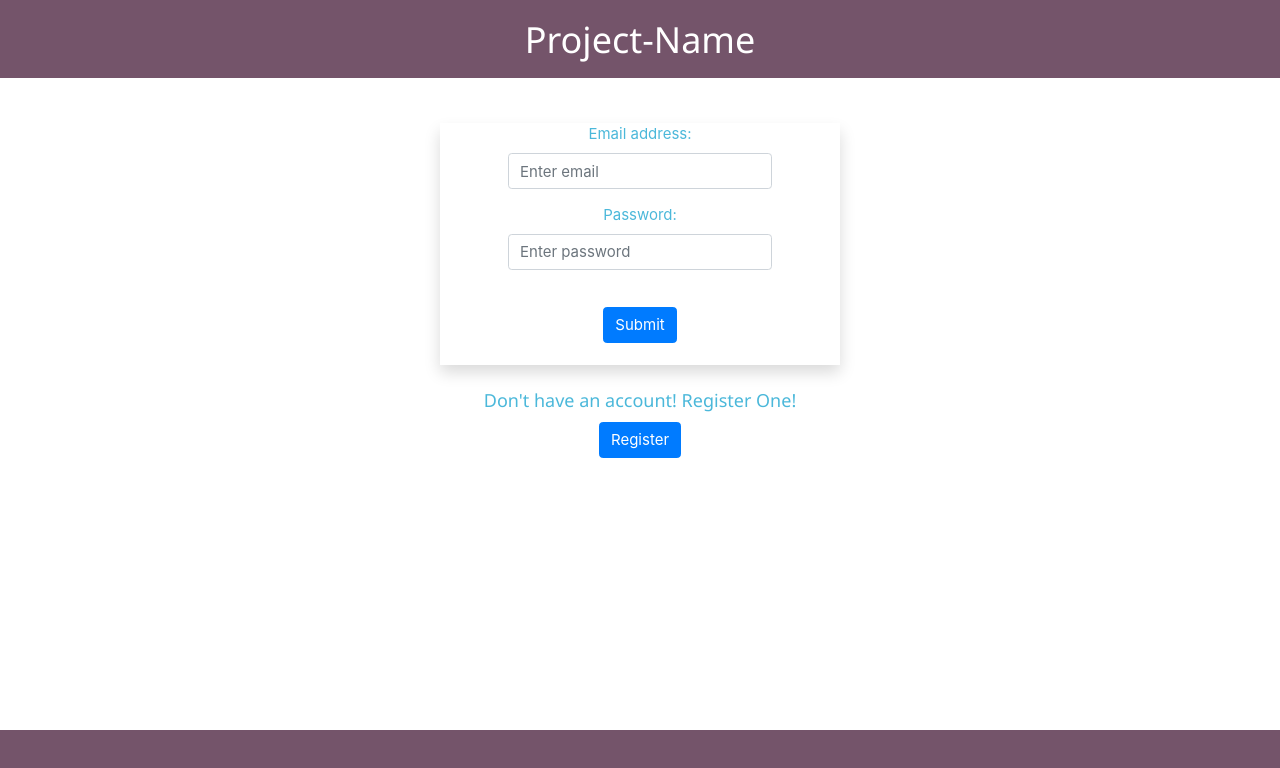
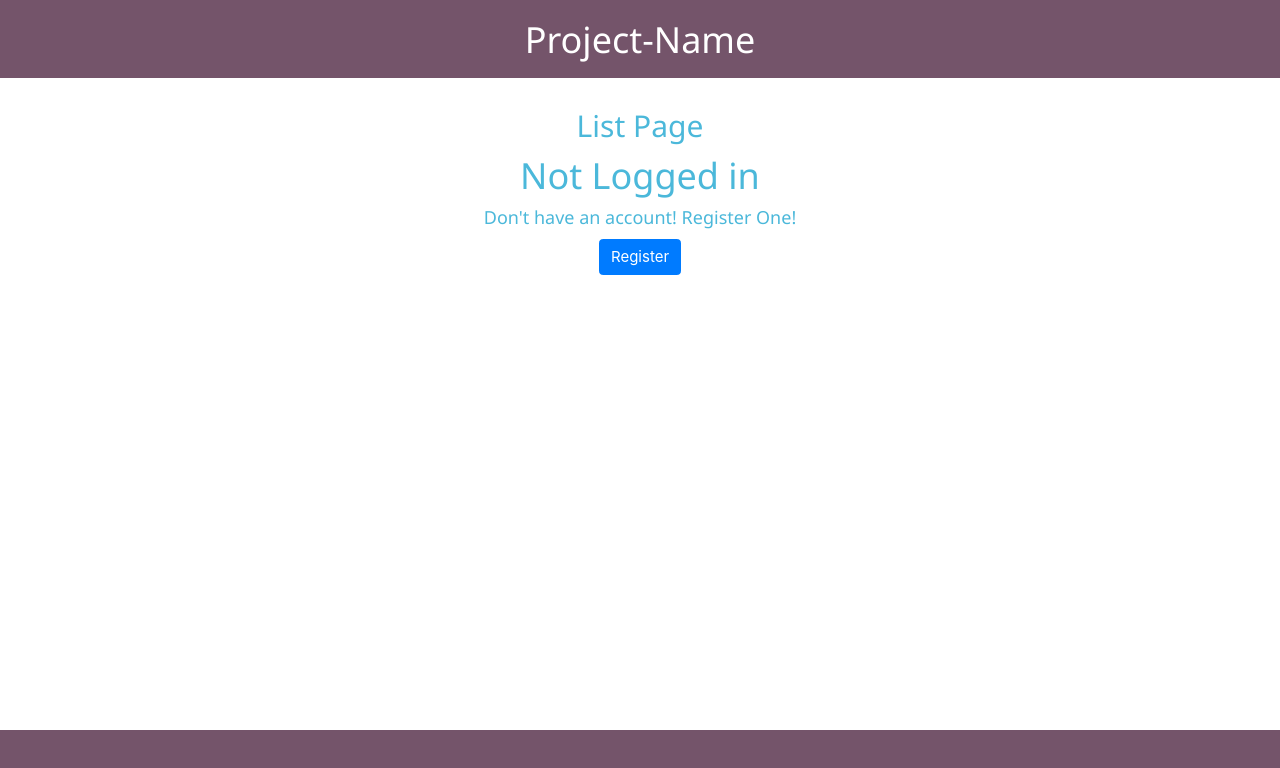
Before and after one commit to TechReturnersFeb2020FoodOMeter/foodometer-frontend, a React (Create React App) app: page /List in a window 1280 px wide. Shown: the top 768 px of the page. Built offline with nearby package versions, Linux system fonts and the light colour scheme.

Commit message:
Implemented List Page

```diff
--- a/package.json
+++ b/package.json
@@ -6,6 +6,7 @@
     "@testing-library/jest-dom": "^4.2.4",
     "@testing-library/react": "^9.5.0",
     "@testing-library/user-event": "^7.2.1",
+    "axios": "^0.19.2",
     "react": "^16.13.1",
     "react-dom": "^16.13.1",
     "react-js-banner": "^0.4.1",
--- a/src/App.js
+++ b/src/App.js
@@ -1,9 +1,12 @@
-import React from "react";
+import React, { useState,setState } from "react";
 import "./App.css";
 import Header from "./Header/Header";
 import Footer from "./Footer/Footer";
 import Mylist from "./Pages/Mylist";
-import Login from "./Pages/Login";
+import Home from "./Home";
+import List from "./List";
+import axios from "axios";
+
 
 import {
   BrowserRouter as Router,
@@ -14,19 +17,65 @@ import {
 } from "react-router-dom";
 
 function App() {
+  const [loggedInStatus,setloggedInStatus]= useState("Not Logged in");
+  const [user,setUser]=useState({});
+
+
+  // const loginUser = (usernametext, passwordtext) => {
+  //   axios.post("https://k7re4kzp33.execute-api.eu-west-1.amazonaws.com/dev/foodometer",{
+  //     username: usernametext,
+  //     password: passwordtext
+  //   })
+  //   .then(response=>{
+  //    console.log("Login Successful",response.data);
+  //    alert("logged in")
+
+  //   })
+  //   .catch(err=>{
+  //     console.log("Error adding the task",err);
+
+  //   })
+  // }
+  const handleLoggedIn = () =>{
+    setState({
+      loggedInStatus : "Logged In",
+      user : {},
+    })
+  }
+
   return (
     <div className="App">
 
       <Header />
       <main>
-        <Login/>
+
+        <Router>
+          <Switch>
+            <Route
+            exact
+            path="/"
+            render = {props=>(
+              <Home {...props} handleLoggedIn = {handleLoggedIn} loggedInStatus = {loggedInStatus}/>
+            )}/>
+            <Route
+            exact
+            path="/List"
+            render = {props=>(
+              <List {...props} loggedInStatus = {loggedInStatus}/>
+            )}/>
+
+          </Switch>
+        </Router>
+        { loggedInStatus ?
+        (<div>
         <h5>Don't have an account! Register One!</h5>
         <Router>
-          <Link to="/Mylist" class="btn btn-primary">Register</Link>
+          <Link to="/Mylist" className="btn btn-primary">Register</Link>
           <Switch>
             <Route path="/Mylist" component={Mylist} />
           </Switch>
-        </Router>
+        </Router></div>) : null}
+
       </main>
       <Footer />
 
--- /dev/null
+++ b/src/Home.js
@@ -0,0 +1,18 @@
+import React from "react";
+import Login from "./Pages/Login";
+
+function Home(props){
+
+    const handleSuccessfulAuth = () =>{
+
+        props.history.push("/List");
+      }
+    return (
+        <div>
+          <h1>Home</h1>
+          <h1>Status: {props.loggedInStatus}</h1>
+          <Login handleSuccessfulAuth={handleSuccessfulAuth} />
+        </div>
+    );
+}
+export default Home;
--- /dev/null
+++ b/src/List.js
@@ -0,0 +1,14 @@
+import React from "react";
+
+
+function List(props) {
+
+    return (
+        <div>
+        <h2> List Page</h2>
+        <h1>{props.loggedInStatus}</h1>
+        </div>
+    );
+}
+
+export default List;
--- a/src/Pages/Login.js
+++ b/src/Pages/Login.js
@@ -1,29 +1,65 @@
-import React from "react";
+import React, {useState} from "react";
 import "./login.css";
+import axios from "axios";
 
-function Login() {
+function Login(props) {
+    const [usernametext, setUsername] = useState("");
+    const [passwordtext, setPassword] = useState("");
+
+
+    const handleUsernameChange = (event) => {
+        setUsername(event.target.value);
+
+    }
+
+    const handlePasswordChange = (event) => {
+        setPassword(event.target.value);
+
+    }
+
+    const handleLogin = () => {
+
+            // axios.post("https://k7re4kzp33.execute-api.eu-west-1.amazonaws.com/dev/foodometer",{
+            //   username: "jjacob",
+            //   password: "jj123"
+            // })
+            // .then(response=>{
+            //     console.log("success")
+            //  if(response.data.status === 200){
+            //      props.handleSuccessfulAuth();
+            //  }
+
+            // })
+            // .catch(err=>{
+            //   console.log("Error adding the task",err);
+
+            // })
+
+            props.handleSuccessfulAuth();
+
+    }
     return (
 
         <div className="login">
             <form className="shadow my-3" >
-                <div class="form-row justify-content-center">
-                    <div class="form-group mx-2">
-                        <label for="email">Email address:</label>
-                        <input type="email" class="form-control" placeholder="Enter email" id="email" />
+                <div className="form-row justify-content-center">
+                    <div className="form-group mx-2">
+                        <label htmlFor="username">Username</label>
+                        <input type="username" className="form-control" value={usernametext} placeholder="Enter username" id="username" onChange={handleUsernameChange} />
                     </div>
                     </div>
-                    <div class="form-row justify-content-center">
-                    <div class="form-group mx-2">
-                        <label for="pwd">Password:</label>
-                        <input type="password" class="form-control" placeholder="Enter password" id="pwd" />
+                    <div className="form-row justify-content-center">
+                    <div className="form-group mx-2">
+                        <label htmlFor="pwd">Password:</label>
+                        <input type="password" className="form-control" value={passwordtext} placeholder="Enter password" id="pwd" onChange={handlePasswordChange} />
                     </div>
                 </div>
                 <div className="mx-2">
-                <button type="submit" class="btn btn-primary my-4">Submit</button>
+                <button type="submit" className="btn btn-primary my-4" onClick={handleLogin}>Submit</button>
                 </div>
-
             </form>
+            <h1>{props.loggedInStatus}</h1>
         </div>
     );
 }
-export default Login
+export default Login;
--- a/src/Pages/Mylist.js
+++ b/src/Pages/Mylist.js
@@ -6,33 +6,33 @@ function Mylist() {
     <div className="mylist">
 
   <div className="form1">
-      <div class="form-row justify-content-center">
-    <div class="form-group col-md-3 ">
+      <div className="form-row justify-content-center">
+    <div className="form-group col-md-3 ">
       <label >First Name</label>
-      <input  class="form-control"/>
+      <input  className="form-control"/>
     </div>
-    <div class="form-group col-md-3">
+    <div className="form-group col-md-3">
       <label >Last Name</label>
-      <input class="form-control"/>
+      <input className="form-control"/>
     </div>
   </div>
-  <div className="form-row justify-content-center">
-  <div class="form-group col-md-6">
+  <div classNameName="form-row justify-content-center">
+  <div className="form-group col-md-6">
     <label>Email</label>
-    <input class="form-control" placeholder="Enter your email id"/>
+    <input className="form-control" placeholder="Enter your email id"/>
   </div>
   </div>
-  <div class="form-row justify-content-center">
-    <div class="form-group col-md-3">
+  <div className="form-row justify-content-center">
+    <div className="form-group col-md-3">
       <label for="inputEmail4">Username</label>
-      <input type="email" class="form-control" id="inputEmail4" placeholder="Add username"/>
+      <input type="email" className="form-control" id="inputEmail4" placeholder="Add username"/>
     </div>
-    <div class="form-group col-md-3">
+    <div className="form-group col-md-3">
       <label for="inputPassword4">Password</label>
-      <input type="password" class="form-control" id="inputPassword4" placeholder="Password"/>
+      <input type="password" className="form-control" id="inputPassword4" placeholder="Password"/>
     </div>
   </div>
-  <button type="submit" class="btn btn-primary">Sign in</button>
+  <button type="submit" className="btn btn-primary">Sign in</button>
 </div>
     </div>
 
```
Also changed, not shown: 1 other file (tests, documents, lock files or other folders).
